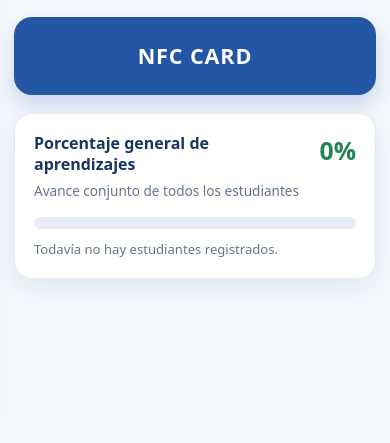
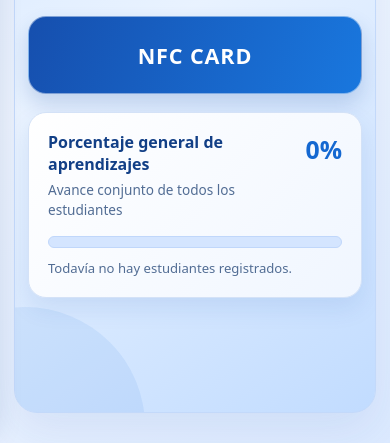
Before and after one commit to profeandychile/LsCh-A1, a plain HTML site: page index.html in a window 390 px wide. Shown: the part 411-854 px from the top of the page. Drawn offline with Linux system fonts and the light colour scheme.

Commit message:
Update index.html

```diff
--- a/index.html
+++ b/index.html
@@ -34,6 +34,90 @@
 .sidebar-backdrop.visible{display:block}
 main{width:100%;max-width:1180px;margin:0 auto;padding:28px}
 @media(max-width:800px){main{padding:18px 14px 30px}.sidebar{width:min(290px,85vw)}.sidebar-backdrop{top:68px}}
+
+
+/* Actualización visual: identidad con más azul, manteniendo contraste y legibilidad */
+:root{
+  --blue:#1459c7;
+  --blue2:#1687ee;
+  --navy:#10366f;
+  --bg:#eaf2ff;
+  --line:#cbdcf7;
+  --shadow:0 12px 30px rgba(19,72,150,.13);
+}
+body{
+  background:linear-gradient(145deg,#e4efff 0%,#f2f7ff 48%,#dceaff 100%);
+}
+.topbar{
+  background:linear-gradient(100deg,#123c82 0%,#1559bb 58%,#087fc9 100%);
+  border-bottom:1px solid #0b4b9c;
+  box-shadow:0 4px 18px rgba(13,61,135,.16);
+}
+.brand{color:#fff}
+.menu-btn{background:rgba(255,255,255,.15);color:#fff;border:1px solid rgba(255,255,255,.28)}
+.menu-btn:hover{background:rgba(255,255,255,.24)}
+.sidebar{
+  background:linear-gradient(180deg,#123a7a 0%,#164d9b 58%,#1267b6 100%);
+  border-right:1px solid #0d4a9a;
+  box-shadow:8px 0 26px rgba(12,54,117,.18);
+}
+.sidebar .nav-btn{color:#e8f2ff}
+.sidebar .nav-btn:hover,.sidebar .nav-btn.active{
+  background:rgba(255,255,255,.17);
+  color:#fff;
+  box-shadow:inset 3px 0 0 #4dd5ff;
+}
+.sidebar .nav-label{color:#a9d4ff}
+.sidebar .creator-mini{border-top-color:rgba(255,255,255,.24);color:#c8defb}
+.sidebar .creator-mini strong{color:#fff}
+.sidebar-backdrop.visible{background:rgba(5,22,55,.48)}
+main{background:transparent}
+.home-only.active{
+  background:linear-gradient(145deg,rgba(207,228,255,.88) 0%,rgba(232,242,255,.94) 46%,rgba(190,218,255,.9) 100%);
+  border:1px solid #c3d9fa;
+  border-radius:30px;
+  box-shadow:inset 0 1px 0 rgba(255,255,255,.85),0 18px 45px rgba(29,83,163,.09);
+  padding:28px;
+  position:relative;
+  overflow:hidden;
+}
+.home-only.active:before,.home-only.active:after{
+  content:"";position:absolute;border-radius:50%;pointer-events:none;z-index:0;
+}
+.home-only.active:before{width:300px;height:300px;background:rgba(55,142,255,.10);top:-150px;right:-100px}
+.home-only.active:after{width:240px;height:240px;background:rgba(15,109,218,.08);bottom:-135px;left:-110px}
+.home-content{position:relative;z-index:1}
+.home-heading h1{color:#124da5;text-shadow:0 2px 0 rgba(255,255,255,.6)}
+.home-heading p{color:#315d96}
+.home-logo{filter:drop-shadow(0 9px 16px rgba(21,91,193,.16))}
+.home-nfc-button{
+  background:linear-gradient(110deg,#124bb0 0%,#176de0 55%,#079fe6 100%);
+  color:#fff;
+  border:1px solid rgba(255,255,255,.45);
+  box-shadow:0 12px 25px rgba(19,91,197,.28),inset 0 1px 0 rgba(255,255,255,.24);
+}
+.home-nfc-button:hover{filter:brightness(1.08);transform:translateY(-1px)}
+.home-overall-card{
+  background:linear-gradient(135deg,#fff 0%,#f0f6ff 100%);
+  border:1px solid #bfd5f7;
+  box-shadow:0 10px 24px rgba(21,80,166,.1);
+}
+.home-overall-heading h2{color:#123f86}
+.home-overall-heading p,.home-overall-detail{color:#526d94}
+.home-overall-heading strong{color:#1468d1}
+.home-overall-card .progress{background:#d4e5ff;border:1px solid #c0d7fb}
+.home-overall-card .progress>span{background:linear-gradient(90deg,#1758c9,#06a7ed)}
+.card{border-color:#d4e2f7}
+.btn{background:linear-gradient(110deg,#164fae,#1977de)}
+.btn.secondary{background:#dceaff;color:#174f9e;border:1px solid #bdd4f7}
+.progress{background:#dce8f8}
+.progress>span{background:linear-gradient(90deg,#185ac8,#129ce6)}
+.progress.blue>span{background:linear-gradient(90deg,#185ac8,#0c9fe5)}
+@media(max-width:800px){
+  .home-only.active{padding:18px 13px;border-radius:23px;min-height:calc(100vh - 106px)}
+  .home-content{gap:18px}
+}
+
 </style>
 </head>
 <body>
```
